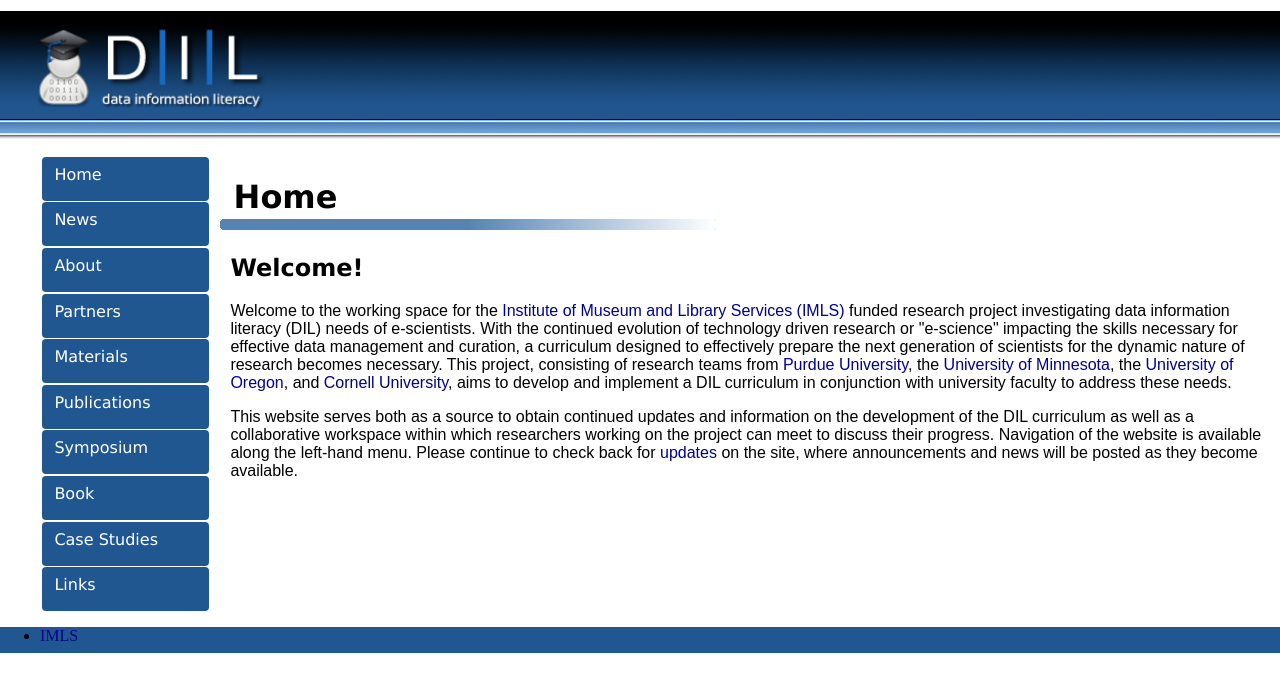
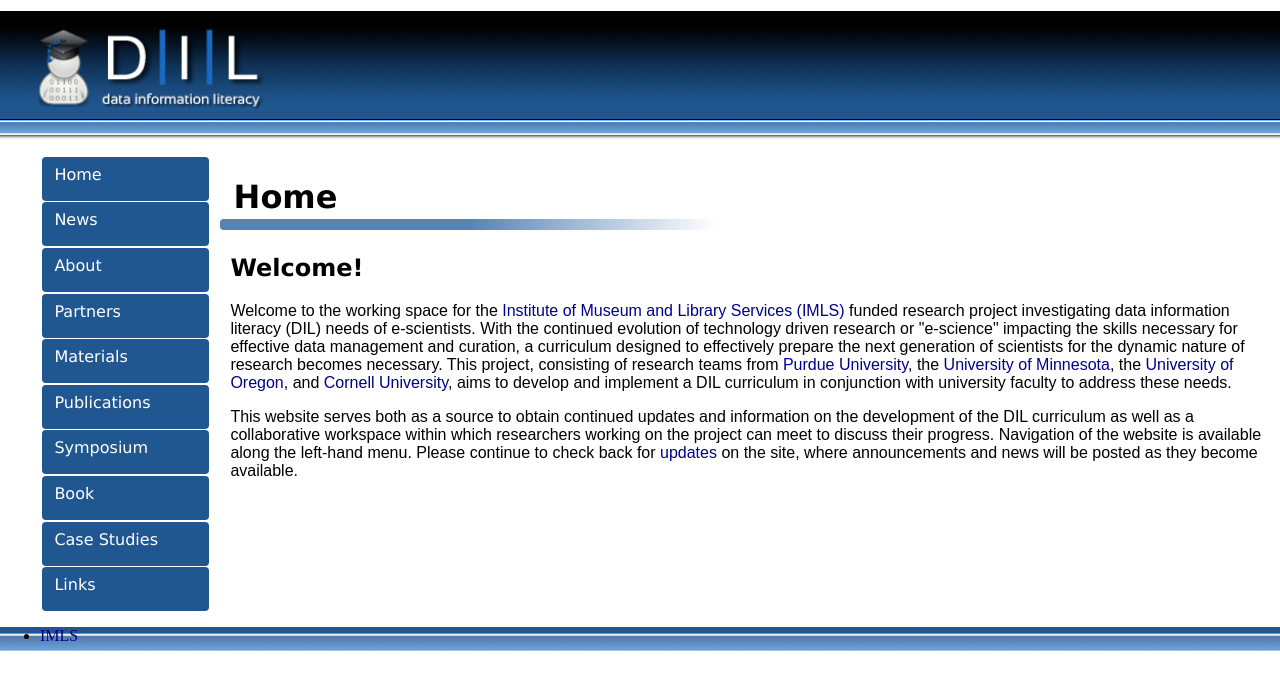
Before and after one commit to datainfolit/datainfolit, a Jekyll site: the page built from index.html, in a window 1280 px wide. Shown: the top 692 px of the page. Built offline with Jekyll 4.4.1, drawn with Linux system fonts in a browser that asks for light colours.

Commit message:
Update main.css

```diff
--- a/css/main.css
+++ b/css/main.css
@@ -100,7 +100,7 @@
 footer {
     width: 100%;
     height: 2vw;
-    background: #215791;
+    background: url('../images/footer5.png') repeat-x bottom;
     clear: both;
     position: relative;
 }
```
